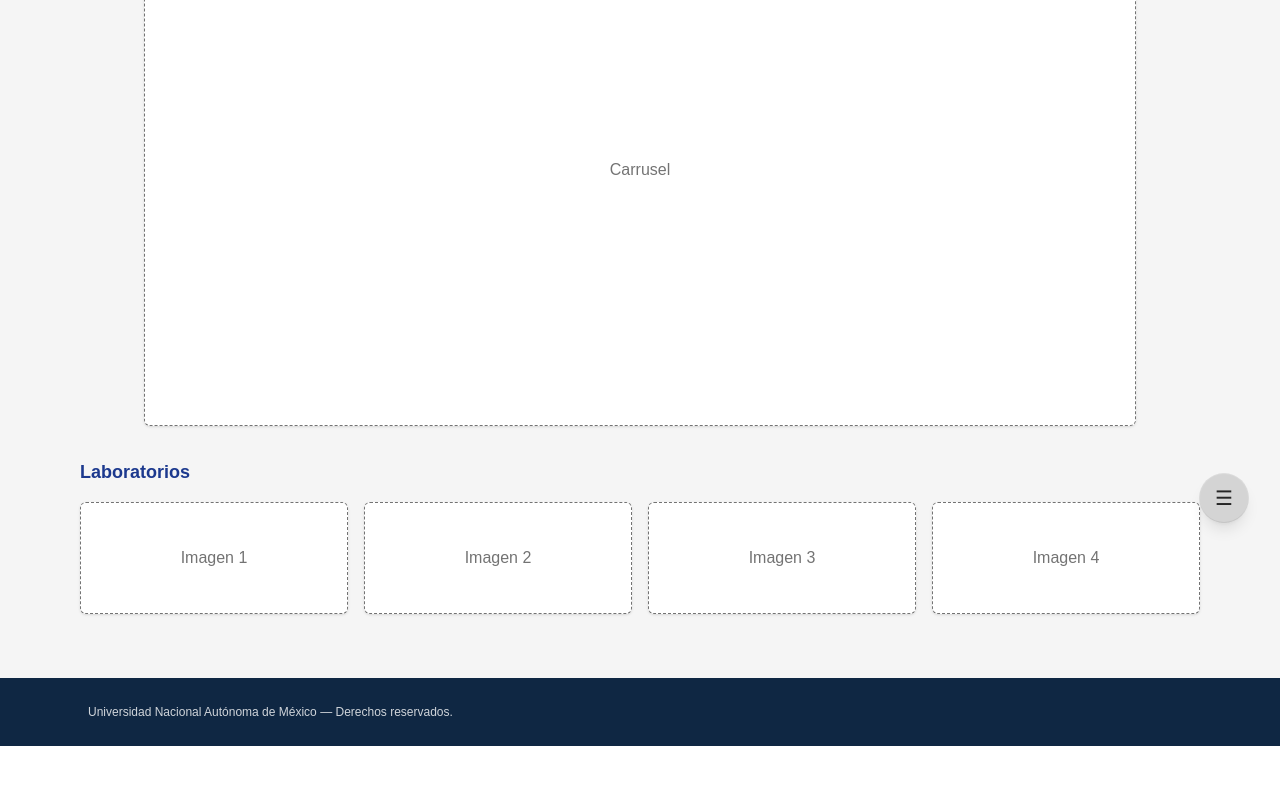
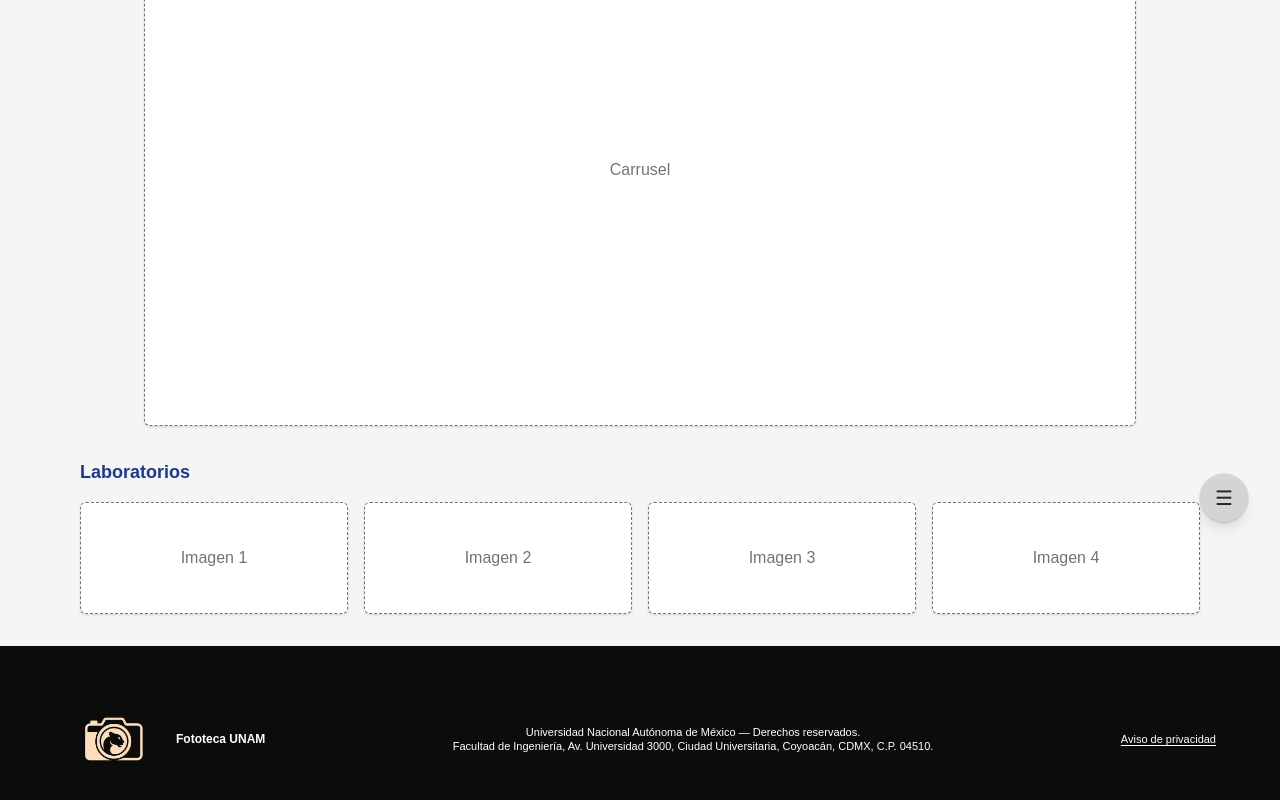
Before and after one commit to ArmandoLunas/fototeca-unam, a Next.js app: page /home in a window 1280 px wide. Shown: the part 246-1046 px from the top of the page. Before the commit the page ends 992 px from the top, so only its background shows below. Built offline with nearby package versions, Linux system fonts and the light colour scheme.

Commit message:
footer en home
footer

```diff
--- a/src/app/home/layout.tsx
+++ b/src/app/home/layout.tsx
@@ -5,16 +5,20 @@
 
 export default function HomeLayout({ children }: { children: ReactNode }) {
   return (
-    <div className="min-h-dvh bg-neutral-100">
+    <div className="min-h-screen flex flex-col bg-neutral-100">
+      {/* BARRA SUPERIOR PÚBLICA */}
       <TopBar />
-      <main>{children}</main>
-      <FloatingMenuButton />  {/* ← flotante, no en el header */}
 
-      <footer className="mt-8 bg-[#0f2743] text-white/80">
-        <div className="max-w-6xl mx-auto px-6 py-6 text-xs leading-5">
-          Universidad Nacional Autónoma de México — Derechos reservados.
-        </div>
-      </footer>
+      {/* CONTENIDO DEL HOME */}
+      <main className="flex-1 relative">
+        {children}
+
+        {/* Botón flotante (no afecta al layout porque suele ir fixed/absolute) */}
+        <FloatingMenuButton />
+      </main>
+
+      {/* FOOTER REUTILIZABLE SIEMPRE HASTA ABAJO */}
+      <Footer />
     </div>
   );
 }
--- a/src/components/admin/AdminShell.tsx
+++ b/src/components/admin/AdminShell.tsx
@@ -1,13 +1,15 @@
 'use client';
+
 import Image from 'next/image';
 import { ReactNode } from 'react';
 import AdminSidebar from './AdminSidebar';
 import Footer from '@/components/layout/Footer';
 
-
 export default function AdminShell({ children }: { children: ReactNode }) {
   return (
-        <div className="min-h-dvh bg-neutral-100">
+    // 👇 ahora es flex-col y ocupa toda la pantalla
+    <div className="min-h-screen flex flex-col bg-neutral-100">
+      {/* HEADER */}
       <header className="h-32 bg-[#0f2743] text-white flex items-center justify-between px-5">
         <div className="flex items-center gap-4">
           <Image src="/fi-escudo-color.png" alt="Escudo" width={100} height={100} />
@@ -28,7 +30,9 @@
         </div>
       </header>
 
-            <div className="flex">
+      {/* CONTENIDO + SIDEBAR */}
+      {/* 👇 este bloque ahora tiene flex-1 para empujar el footer */}
+      <div className="flex flex-1">
         <aside className="w-60 bg-[#2b3b4f]">
           <AdminSidebar />
         </aside>
```
Lines whose indentation alone changed are shown as unchanged.
